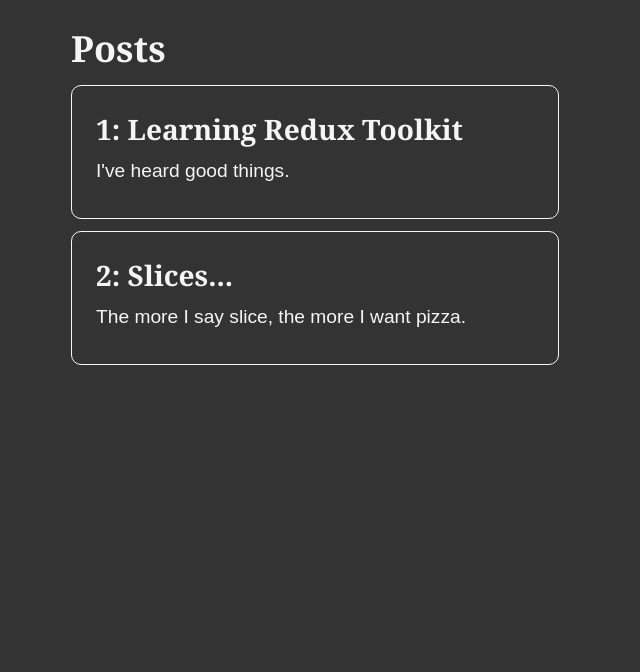
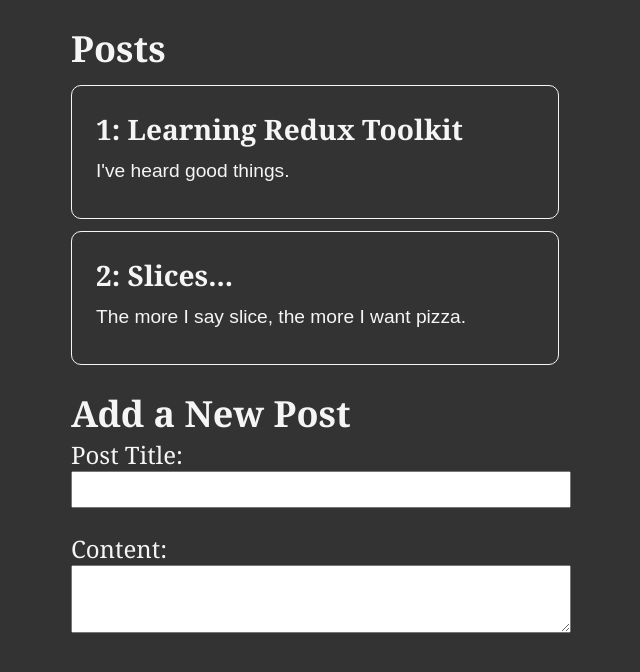
Before and after one commit to Drew-L-Nelson/Redux-Toolkit, a React (Create React App) app: page / in a window 1280 px wide. Shown: the top 672 px of the page, without its empty margins (319-959 px from the left). Built offline with nearby package versions, Linux system fonts and the light colour scheme.

Commit message:
2 files modified, 1 added

```diff
--- a/src/App.js
+++ b/src/App.js
@@ -1,11 +1,13 @@
 import React from "react";
 import Counter from './features/counter/Counter';
 import PostsList from './features/posts/PostsList'
+import AddPostForm from './features/posts/AddPostForm';
 
 export default function App() {
   return (
     <main className="App">
       <PostsList />
+      <AddPostForm />
     </main>
   );
 }
--- /dev/null
+++ b/src/features/posts/AddPostForm.js
@@ -0,0 +1,34 @@
+import React, {useState} from 'react';
+
+const AddPostForm = () => {
+  const [title, setTitle] = useState('')
+  const [content, setContent] = useState('')
+
+  const onTitleChanged = (e) => setTitle(e.target.value);
+  const onContentChanged = (e) => setContent(e.target.value);
+
+  return (
+    <section>
+      <h2>Add a New Post</h2>
+      <form>
+        <label htmlFor="postTitle">Post Title:</label>
+        <input
+          type="text"
+          id="postTitle"
+          name="postTitle"
+          value={title}
+          onChange={onTitleChanged}
+        />
+        <label htmlFor="postContent">Content:</label>
+        <textarea
+          id="postContent"
+          name="postContent"
+          value={content}
+          onChange={onContentChanged}
+        />
+      </form>
+    </section>
+  )
+}
+
+export default AddPostForm;
--- a/src/features/posts/postsSlice.js
+++ b/src/features/posts/postsSlice.js
@@ -17,10 +17,14 @@ const postsSlice = createSlice({
   name: 'posts',
   initialState,
   reducers: {
-
+    postAdded(state, action) {
+      state.push(action.payload)
+    }
   }
 })
 
 export const selectAllPosts = (state) => state.posts;
 
+export const { postAdded } = postsSlice.actions;
+
 export default postsSlice.reducer;
```
